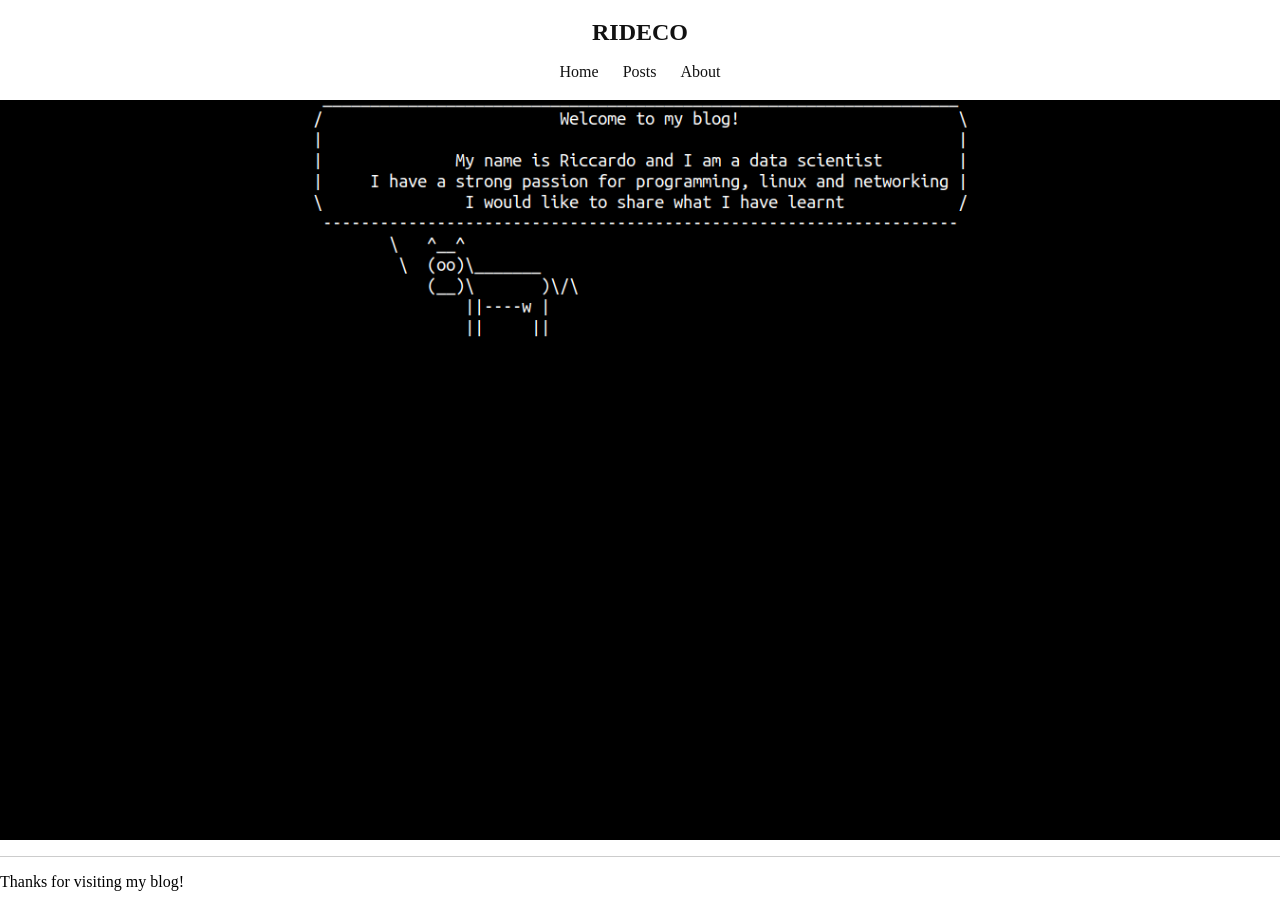
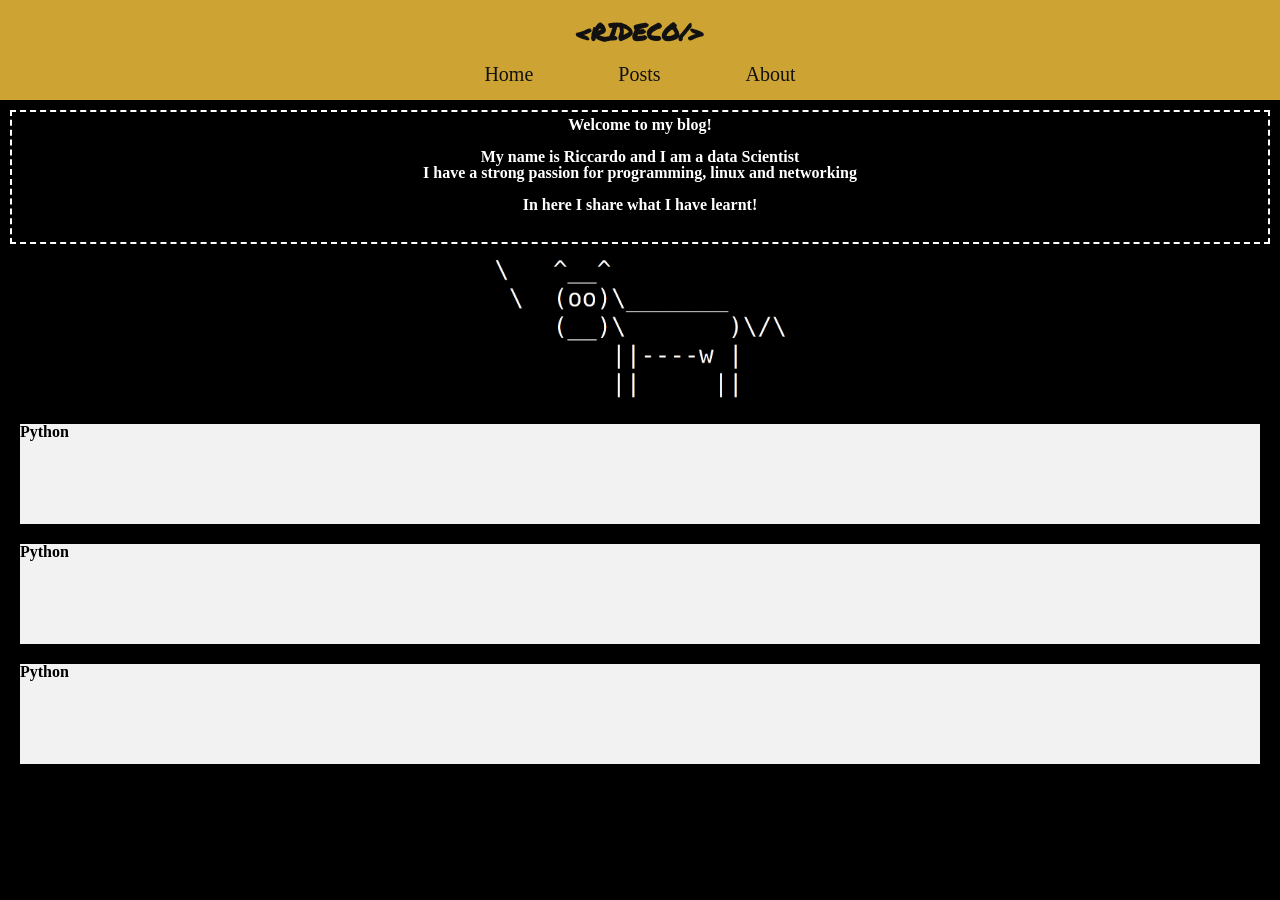
Before and after one commit to RiccardoDC/my_blog, a Jekyll site: the page built from index.html, in a window 1280 px wide. Built offline with Jekyll 4.4.1, drawn with Linux system fonts in a browser that asks for light colours.

Commit message:
Added logo and changed color

```diff
--- a/_layouts/default.html
+++ b/_layouts/default.html
@@ -4,40 +4,62 @@
 
   <head>
     <meta charset="utf-8">
+
     <title>{{ page.title }}</title>
-    <!-- <meta name="viewport" content="width=device-width, initial-scale=1.0"> -->
+
+    <meta name="viewport" content="width=device-width, initial-scale=1.0">
+    <link rel="preconnect" href="https://fonts.googleapis.com">
+    <link rel="preconnect" href="https://fonts.gstatic.com" crossorigin>
+    <link href="https://fonts.googleapis.com/css2?family=Permanent+Marker&display=swap" rel="stylesheet">
+
     <link rel="stylesheet" href="{{site.baseurl}}/assets/css/styles.css">
+
   </head>
 
 
-  <body>
+<body>
     <header>
-      <a href="{{site.baseurl}}/index.html" class="header-brand"> rideco </a>
+      <a href="{{site.baseurl}}/index.html" class="header-logo">Rideco</a>
       {% include navigation.html %}
     </header>
 
+      <main>
 
-      <div class="wrapper">
+        <section class="wrapper">
 
-        <div class="img-welcome"></div>
+          <h3 class="welcome-text">
+            Welcome to my blog!
+            <br>
+            <br>
+            My name is Riccardo and I am a data Scientist
+            <br>
+            I have a strong passion for programming, linux and networking
+            <br>
+            <br>
+            In here I share what I have learnt!
+          </h3>
+          <div class="welcome-image"></div>
 
-      </div>
+        </section>
 
+        <section class="index-links">
+          <div class="index-boxlink-1">
+            <h3>Python</h3>
+          </div>
+          <div class="index-boxlink-1">
+            <h3>Python</h3>
+          </div>
+          <div class="index-boxlink-1">
+            <h3>Python</h3>
+          </div>
 
-       {{ content }}
+        </section>
+
+      </main>
 
 
 
 
-
-
-
-  <footer class="footer">
-    <hr>
-    Thanks for visiting my blog!
-  </footer>
-
-  </body>
-
+</body>
 
 </html>
--- a/_sass/main.scss
+++ b/_sass/main.scss
@@ -106,6 +106,8 @@ input, select {
 
 * {
   text-decoration: none; // This remove the underline from all the text
+  margin:0;
+  padding:0;
 }
 
 body {
@@ -113,13 +115,13 @@ body {
 }
 
 header {
-  background-color: #fff;
+  background-color: #cda434;
   width: 100%;
   height: 100px;
 }
 
-header .header-brand {
-  font-family: serif;
+header .header-logo {
+  font-family: 'Permanent Marker', cursive;
   font-size: 24px;
   font-weight: 900;
   color: #111;
@@ -131,6 +133,13 @@ header .header-brand {
 
   }
 
+header .header-logo:before {
+      content: ' \003C';
+    }
+
+header .header-logo:after {
+    content: '\002F\003E';
+  }
 
   nav {
       position: relative;
@@ -139,48 +148,55 @@ header .header-brand {
 
   nav a {
 
+    margin: 20px;
     font-family: serif;
-    font-size: 16px;
+    font-size: 20px;
     color: #111;
-    padding: 10px;
+    padding: 20px;
   }
 
 
 /* INDEX */
+
+
+
 
 .wrapper {
 
     margin: 0 auto;
     width: 100%;
 
-    }
+}
 
 
-.img-welcome {
+.welcome-image {
 
-    margin: 0 auto;
-    height: 240px;
-    width: 655px;
+    margin: auto;
+    height: 150px;
+    width: 300px;
     background-image: url("../images/welcome_fig.png");
-    background-size: cover;
+    background-size: contain;
     background-repeat: no-repeat;
-       // background-repeat: no-repeat;
 
 }
 
-  // nav {
-  //     position: relative;
-  //     text-align: center;
-  // }
-  //
-  //
-  // nav a{
-  //
-  //
-  //     display: inline-block;
-  //     padding: 10px;
-  // }
 
+.welcome-text {
+
+  margin: 10px;
+  border: 2px;
+  padding: 5px;
+  height: 120px;
+
+  background-color: black;
+
+  border-style: dashed;
+  border-color: white;
+
+  color: white;;
+  text-align: center;
+
+}
 
 
 .background{
@@ -204,15 +220,11 @@ header .header-brand {
   opacity: 0.2;
 }
 
+.index-links div {
 
+  margin: 20px;
+  width: calc(100%-40px);
+  height: 100px;
+  background-color: #f2f2f2;
 
-
-
-
-.footer {
-  position: fixed;
-  bottom: 0;
-  width: 100%;
-  height: 60px;   /* Height of the footer */
-  background: white;
 }
--- a/index.html
+++ b/index.html
@@ -2,4 +2,3 @@
 layout: default
 title: my home page
 ---
-<!-- {% include post_list.html %} -->
```
Also changed, not shown: assets/images/welcome_fig.png.
